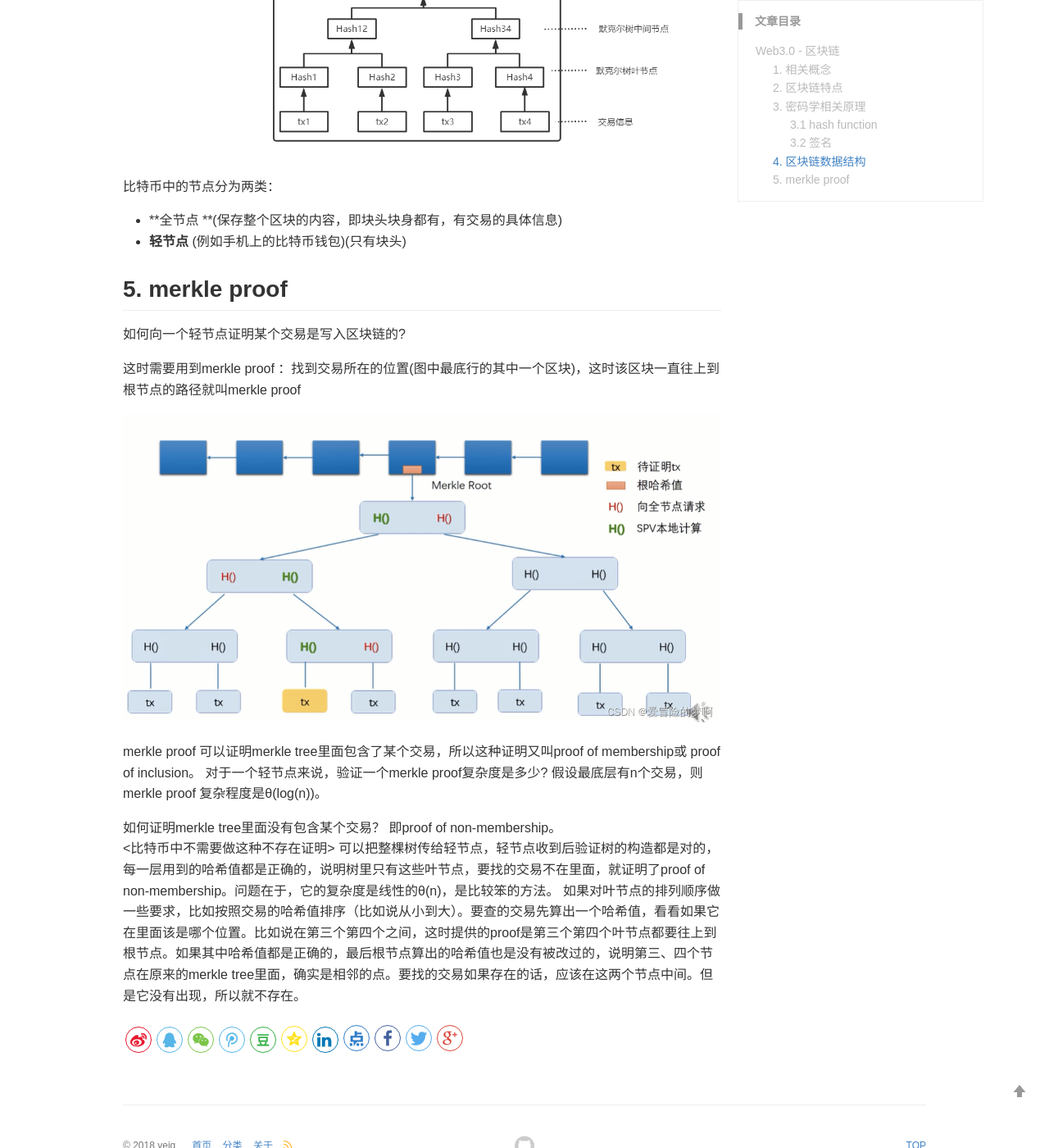
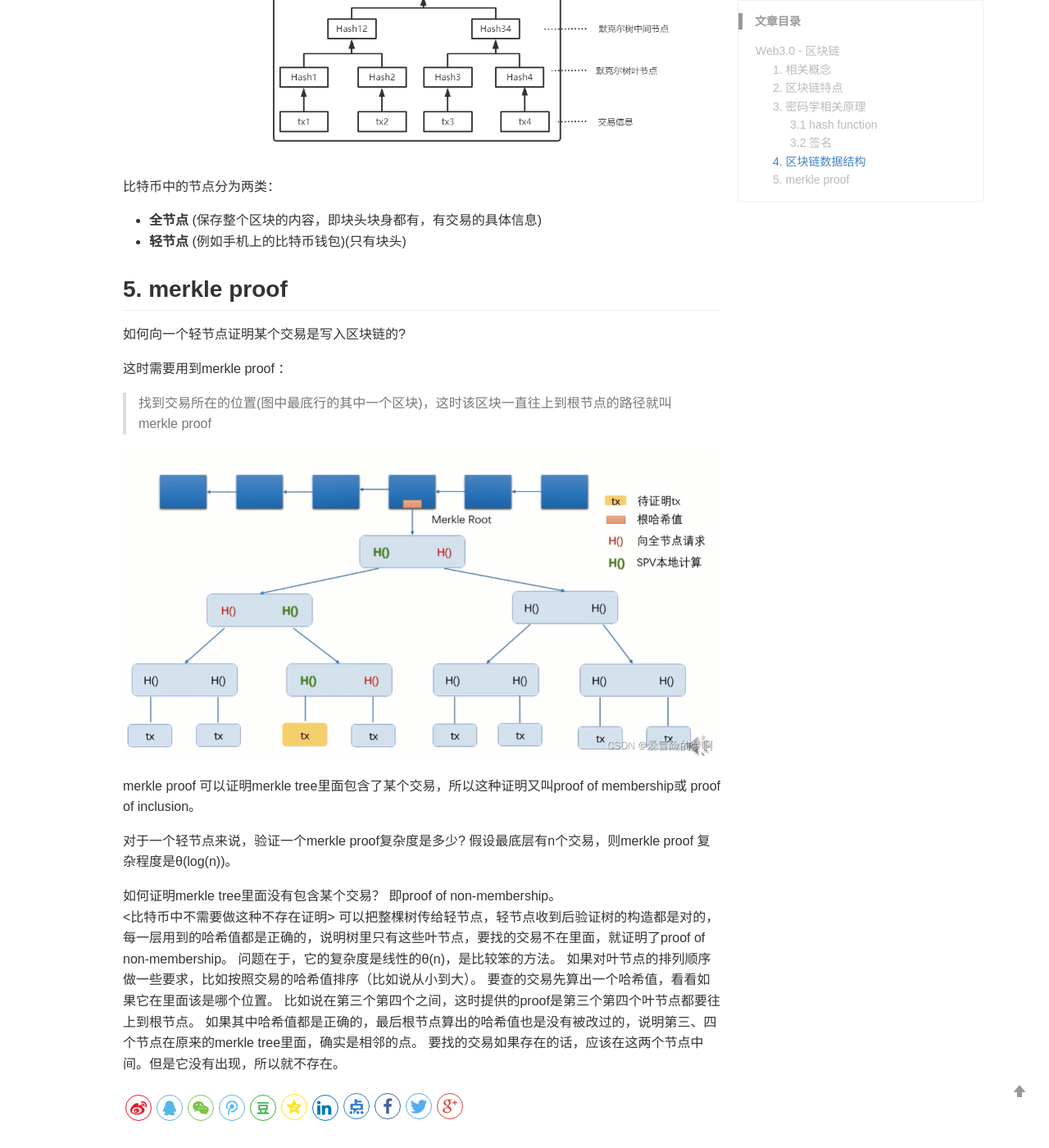
Before and after one commit to yejg/yejg.github.io, a Jekyll site: the page built from _posts/2022-10-26-web3-block-chain.md, in a window 1280 px wide and 1400 px high, scrolled down 2954 px. Shown: the whole window at 82% size. Built offline with Jekyll 4.4.1, drawn with Linux system fonts in a browser that asks for light colours; comment, search, counter and statistics services are not loaded.

Commit message:
格式调整

```diff
--- a/_posts/2022-10-26-web3-block-chain.md
+++ b/_posts/2022-10-26-web3-block-chain.md
@@ -116,7 +116,7 @@ keywords: web3.0, block chain, 区块链
 
 比特币中的节点分为两类：
 
--   **全节点 **(保存整个区块的内容，即块头块身都有，有交易的具体信息)
+-   **全节点** (保存整个区块的内容，即块头块身都有，有交易的具体信息)
 -   **轻节点** (例如手机上的比特币钱包)(只有块头)
 
 
@@ -125,11 +125,14 @@ keywords: web3.0, block chain, 区块链
 
 如何向一个轻节点证明某个交易是写入区块链的?
 
-这时需要用到merkle proof ：找到交易所在的位置(图中最底行的其中一个区块)，这时该区块一直往上到根节点的路径就叫merkle proof
+这时需要用到merkle proof ：
+> 找到交易所在的位置(图中最底行的其中一个区块)，这时该区块一直往上到根节点的路径就叫merkle proof
 
 ![](/images/posts/web3/merkleProof.png)
 
 merkle proof 可以证明merkle tree里面包含了某个交易，所以这种证明又叫proof of membership或 proof of inclusion。
+
+
 对于一个轻节点来说，验证一个merkle proof复杂度是多少? 假设最底层有n个交易，则merkle proof 复杂程度是θ(log(n))。
 
 
@@ -138,6 +141,17 @@ merkle proof 可以证明merkle tree里面包含了某个交易，所以这种
 
 <比特币中不需要做这种不存在证明>
 
-可以把整棵树传给轻节点，轻节点收到后验证树的构造都是对的，每一层用到的哈希值都是正确的，说明树里只有这些叶节点，要找的交易不在里面，就证明了proof of non-membership。问题在于，它的复杂度是线性的θ(n)，是比较笨的方法。
 
-如果对叶节点的排列顺序做一些要求，比如按照交易的哈希值排序（比如说从小到大）。要查的交易先算出一个哈希值，看看如果它在里面该是哪个位置。比如说在第三个第四个之间，这时提供的proof是第三个第四个叶节点都要往上到根节点。如果其中哈希值都是正确的，最后根节点算出的哈希值也是没有被改过的，说明第三、四个节点在原来的merkle tree里面，确实是相邻的点。要找的交易如果存在的话，应该在这两个节点中间。但是它没有出现，所以就不存在。
+可以把整棵树传给轻节点，轻节点收到后验证树的构造都是对的，每一层用到的哈希值都是正确的，说明树里只有这些叶节点，要找的交易不在里面，就证明了proof of non-membership。
+
+问题在于，它的复杂度是线性的θ(n)，是比较笨的方法。
+
+如果对叶节点的排列顺序做一些要求，比如按照交易的哈希值排序（比如说从小到大）。
+
+要查的交易先算出一个哈希值，看看如果它在里面该是哪个位置。
+
+比如说在第三个第四个之间，这时提供的proof是第三个第四个叶节点都要往上到根节点。
+
+如果其中哈希值都是正确的，最后根节点算出的哈希值也是没有被改过的，说明第三、四个节点在原来的merkle tree里面，确实是相邻的点。
+
+要找的交易如果存在的话，应该在这两个节点中间。但是它没有出现，所以就不存在。
```
